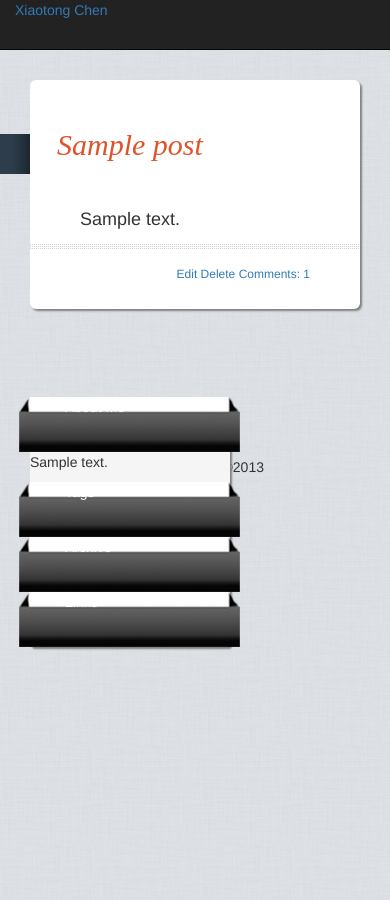
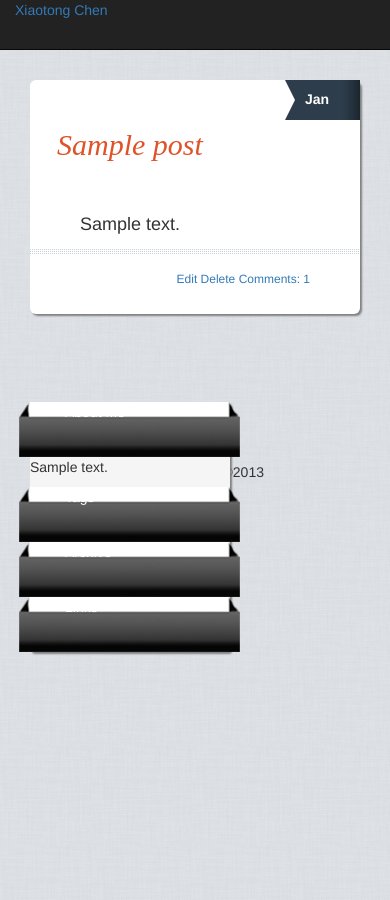
Before and after one commit to Xtchen/blog, a Rails app: page /blog in a window 390 px wide. Run offline with Rails 7, Linux system fonts and the light colour scheme; tables that the repository leaves empty hold one stand-in row (values such as "Sample post"); style sheets or scripts are compiled from the project's sources; parts of the project's set-up code (start-up, migrations or seed data) failed here and were passed over; some libraries are stand-ins or nearby versions.

Commit message:
more responsive.

```diff
--- a/app/assets/stylesheets/application.css
+++ b/app/assets/stylesheets/application.css
@@ -125,6 +125,20 @@
 right: 100px;
 z-index: 10;
 }
-.post-footer-tags .label:hover{
-  background-color: #f87b00;
+
+@media screen and (max-width: 767px) and (min-width: 0px) {
+  .post-ts-flag{
+    right:0px !important;
+    top:0px !important;
+  }
+  .go-top{
+    bottom: 0px;
+    right: 0px;
+  }
+  .prev-button{
+    left:0px !important;
+  }
+  .next-button{
+    right:0px !important;
+  }
 }
--- a/app/assets/stylesheets/posts.css.scss
+++ b/app/assets/stylesheets/posts.css.scss
@@ -39,6 +39,7 @@
 line-height: 30px;
 color: inherit;
 background-color: white;
+position:relative;
 -webkit-border-radius: 6px;
 -moz-border-radius: 6px;
 border-radius: 6px;
@@ -82,17 +83,14 @@
 text-decoration: none;
 color: #f0ac98;
 }
-.post-ts-arrow{
-background: url(date-arrow.png) no-repeat;
-width: 175px;
-height: 41px;
-margin: -45px 0 0 -70px;
-}
+
 .post-ts-flag{
 background: url(date-flag.png) no-repeat;
-width: 175px;
+width: 75px;
 height: 40px;
-margin: -45px 0 0 -125px;
+position:absolute;
+top:45px;
+right: 100%;
 }
 .post-ts-date-arrow{
 position: relative;
@@ -124,6 +122,10 @@
 .post-footer-tags{
 	float:left;
 }
+.post-footer-tags .label:hover{
+  background-color: #f87b00;
+}
+
 .post-footer-coms{
 	max-width: 300px;
 	float:right;
```
